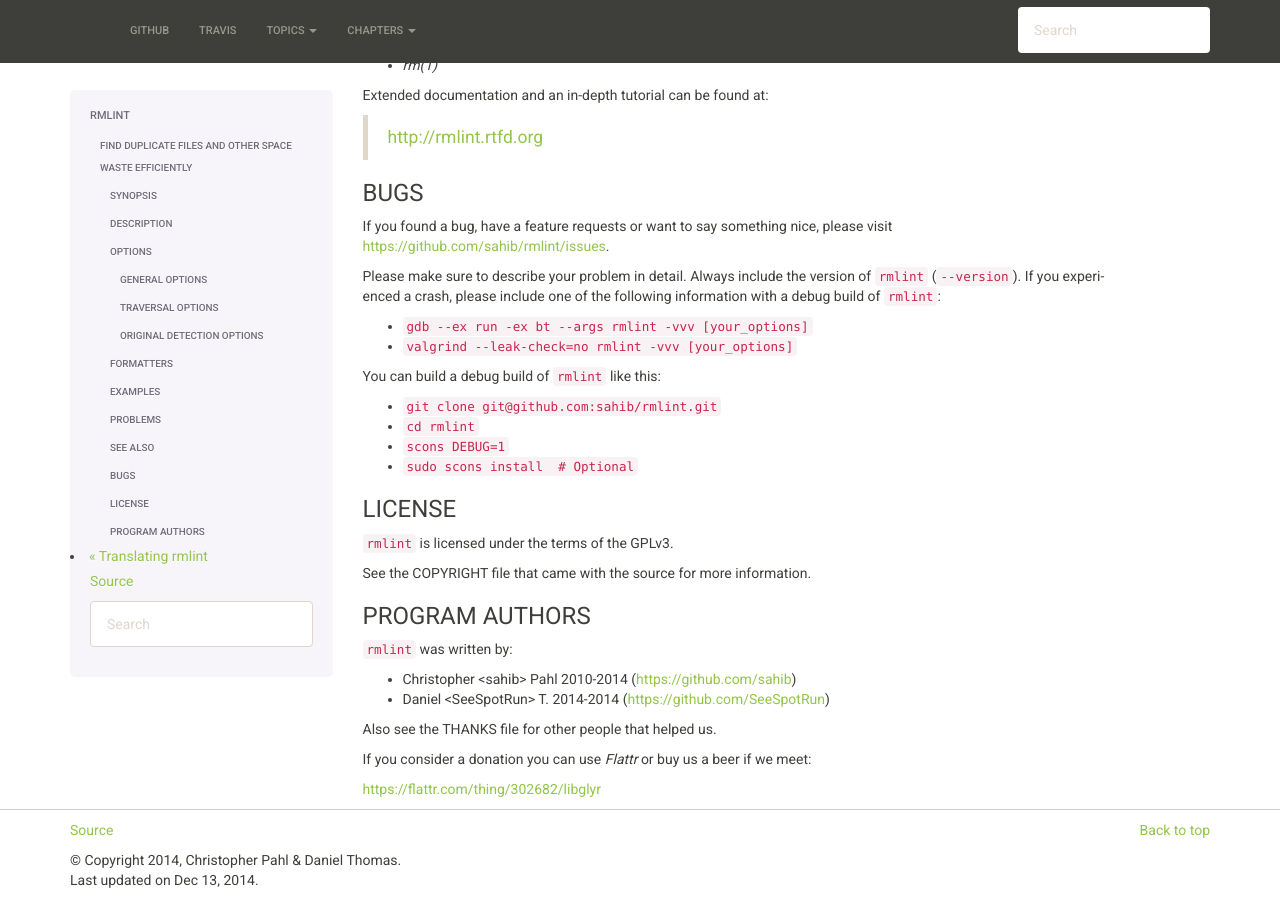
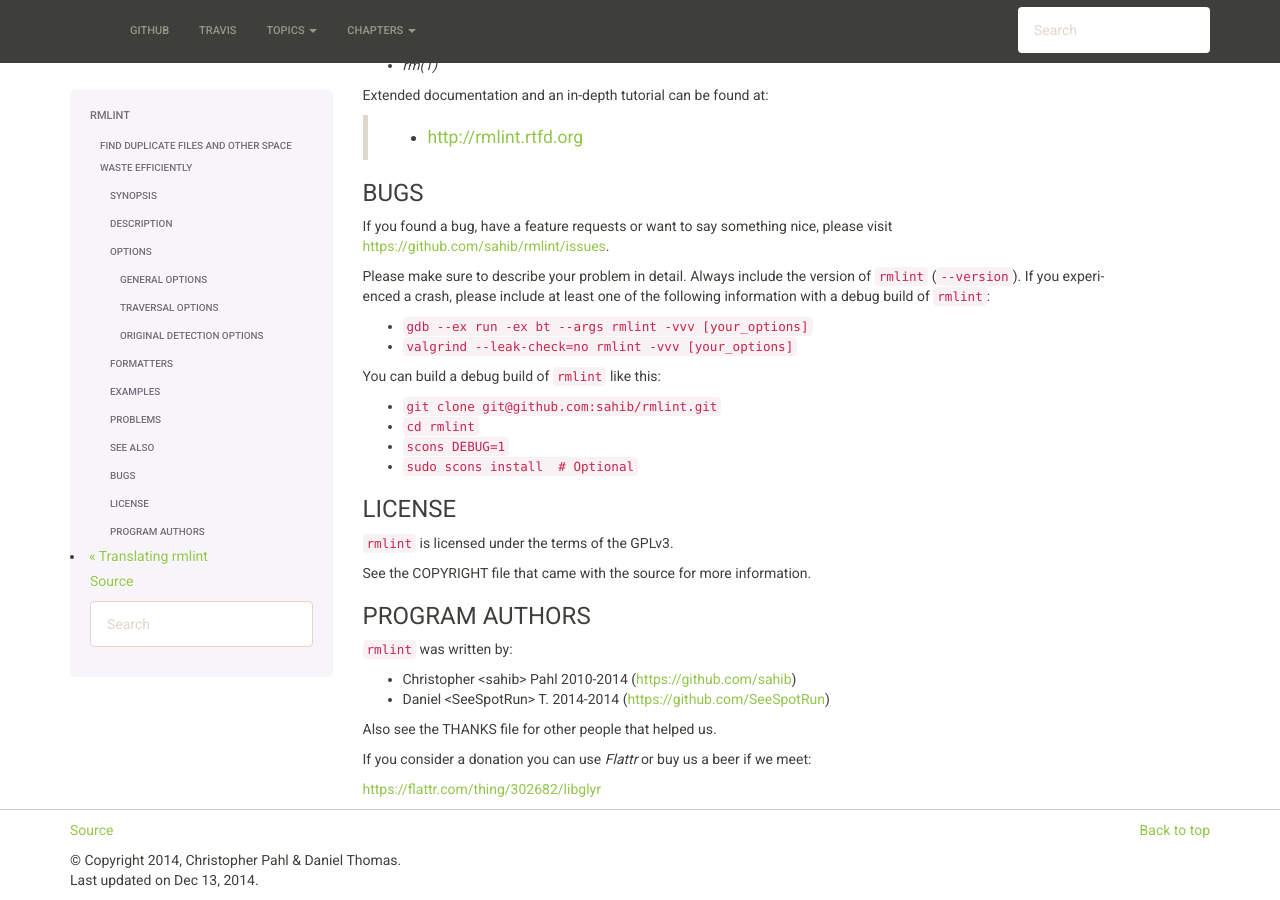
Before and after one commit to sahib/rmlint, a Sphinx documentation site: the page built from docs/rmlint.1.rst, in a window 1280 px wide and 900 px high, scrolled down 5272 px. Built offline with Sphinx 7.4.7, drawn with Linux system fonts in a browser that asks for light colours; pages that are not in the unit, such as notebooks, are missing from menus.

Commit message:
man: tiny corrections

```diff
--- a/docs/rmlint.1.rst
+++ b/docs/rmlint.1.rst
@@ -401,7 +401,7 @@ SEE ALSO
 
 Extended documentation and an in-depth tutorial can be found at:
 
-    http://rmlint.rtfd.org
+    * http://rmlint.rtfd.org
 
 BUGS
 ====
@@ -411,7 +411,7 @@ visit https://github.com/sahib/rmlint/issues.
 
 Please make sure to describe your problem in detail. Always include the version
 of ``rmlint`` (``--version``). If you experienced a crash, please include
-one of the following information with a debug build of ``rmlint``:
+at least one of the following information with a debug build of ``rmlint``:
 
 * ``gdb --ex run -ex bt --args rmlint -vvv [your_options]``
 * ``valgrind --leak-check=no rmlint -vvv [your_options]``
```
